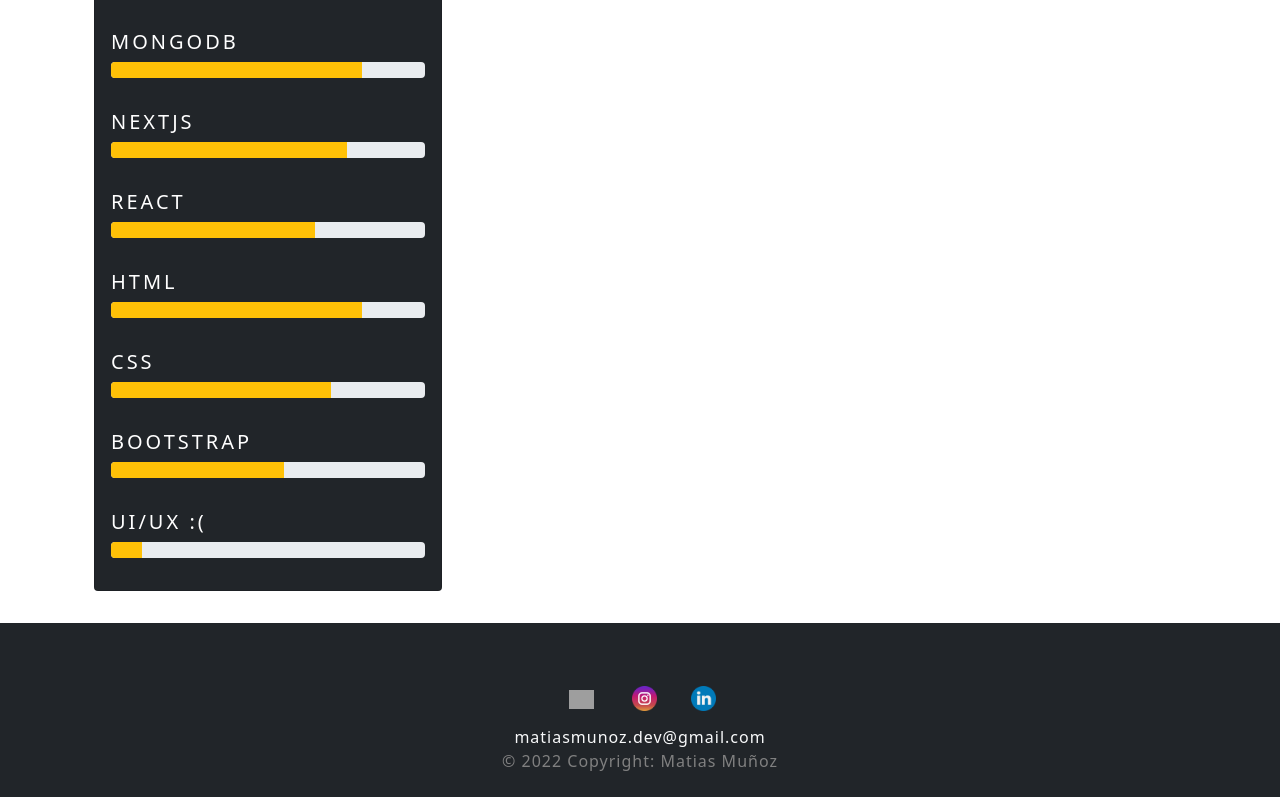
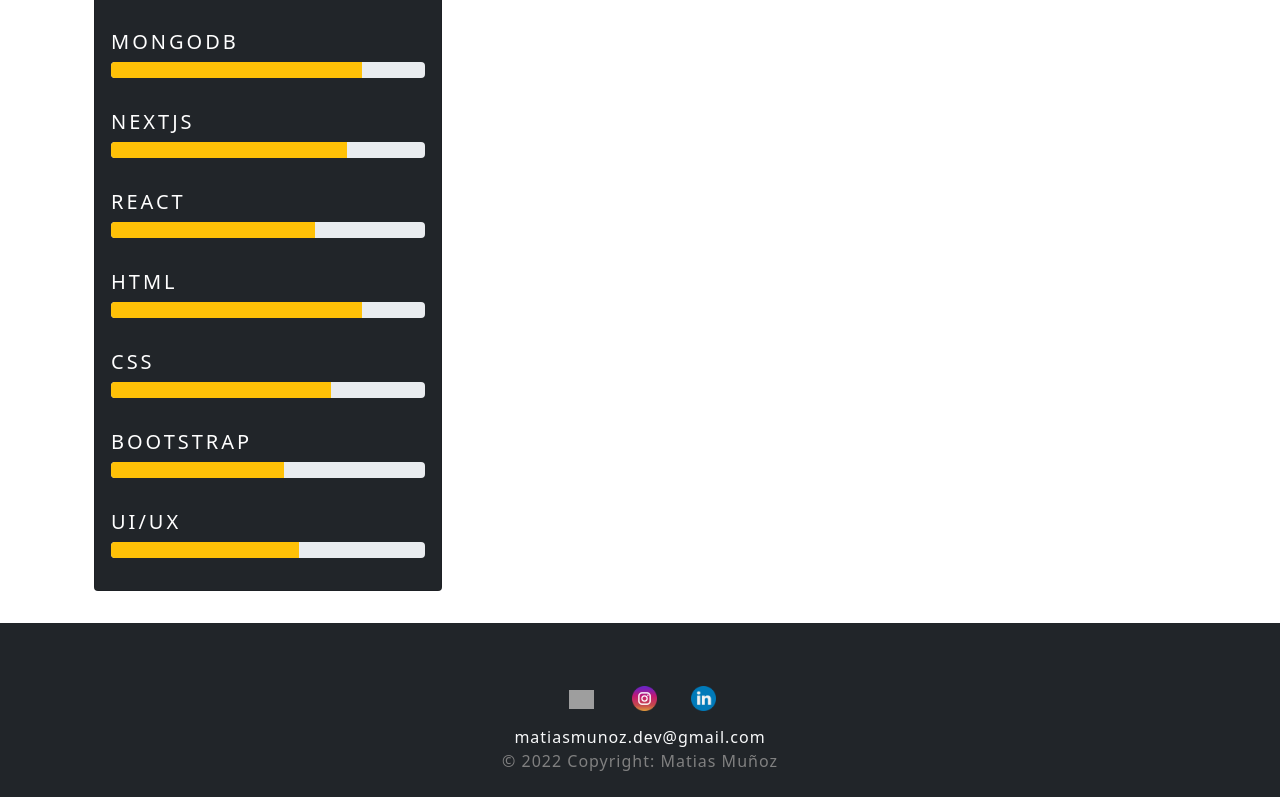
Before and after one commit to MATIAS28/nextport, a Next.js app: page / in a window 1280 px wide. Shown: the part 717-1514 px from the top of the page. Built offline with nearby package versions, Linux system fonts and the light colour scheme; no server answers; the database is empty; grey boxes are pictures that could not be loaded.

Commit message:
Update profile.js

```diff
--- a/profile.js
+++ b/profile.js
@@ -44,7 +44,7 @@ export const Skills = [
     },
 
     {
-        s: 'UI/UX :(',
-        p: '10%'
+        s: 'UI/UX',
+        p: '60%'
     }
 ]
```
